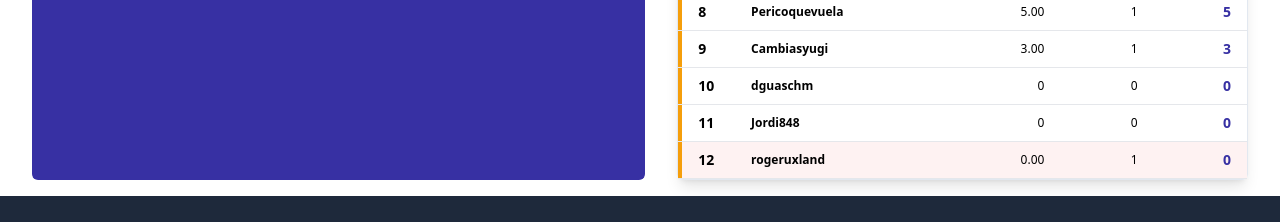
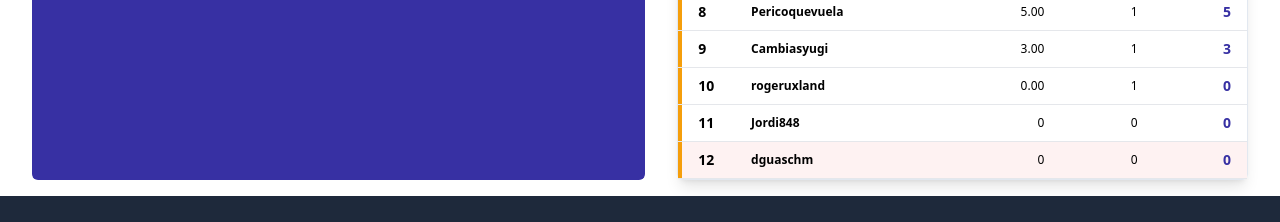
Before and after one commit to dguasch89/poker-league, a React (Vite) app: page / in a window 1280 px wide. Shown: the part 586-808 px from the top of the page. Built offline with nearby package versions, Linux system fonts and the light colour scheme.

Commit message:
refactor: introduce sortBy/maxBy utilities
instead of using `.sort()` / `.reverse()` which have various pitfalls
(they mutate in-place, not immediate whether the sort is ascending or descending),
add generic `sortBy()` / `maxBy()` utilities to make the logic more explicit

```diff
--- a/src/domain/season.ts
+++ b/src/domain/season.ts
@@ -1,5 +1,6 @@
 import {IGame, IPlayer, ISeason} from './interfaces';
 import {isInvalidPlayer} from './player.js';
+import {sortBy, maxBy} from './util.js';
 const pointsByPosition = new Map([
   [1, 25],
   [2, 18],
@@ -54,11 +55,7 @@ export const getPlayerSeasonPointsPerGamePercentage = (season: ISeason, playerId
 };
 
 export const sortPlayersByTotalSeasonPointsDesc = (season: ISeason, players: IPlayer[]) => {
-  return [...players]
-    .sort((a: IPlayer, b: IPlayer) => {
-      return getPlayerSeasonPoints(season, a.id) - getPlayerSeasonPoints(season, b.id);
-    })
-    .reverse();
+  return sortBy(players, p => getPlayerSeasonPoints(season, p.id), 'desc');
 };
 
 export const getBestSeasonPlayers = (players: IPlayer[], season: ISeason) => {
@@ -67,12 +64,7 @@ export const getBestSeasonPlayers = (players: IPlayer[], season: ISeason) => {
 };
 
 export const getBestPointsPerGamePercentagePlayer = (season: ISeason, players: IPlayer[]) => {
-  return [...players].sort((a: IPlayer, b: IPlayer) => {
-    return (
-      getPlayerSeasonPointsPerGamePercentage(season, b.id) -
-      getPlayerSeasonPointsPerGamePercentage(season, a.id)
-    );
-  })[0];
+  return maxBy(players, p => Number(getPlayerSeasonPointsPerGamePercentage(season, p.id)));
 };
 
 export const isSeasonFinalized = (season: ISeason) => {
--- a/src/domain/season2.ts
+++ b/src/domain/season2.ts
@@ -1,6 +1,7 @@
 import {IGame, IPlayer, ISeason} from './interfaces';
 import {isInvalidPlayer} from './player';
 import {getPlayerSeasonGamesCount} from './season';
+import {sortBy, maxBy} from './util.js';
 
 export const pointsByPositionSeason2 = {
   4: {1: 18, 2: 15, 3: 10, 4: 7},
@@ -52,11 +53,7 @@ export const getPlayerSeasonPointsPerGamePercentage = (season: ISeason, playerId
 };
 
 export const sortPlayersByTotalSeasonPointsDesc = (season: ISeason, players: IPlayer[]) => {
-  return [...players]
-    .sort((a: IPlayer, b: IPlayer) => {
-      return getPlayerSeasonPoints(season, a.id) - getPlayerSeasonPoints(season, b.id);
-    })
-    .reverse();
+  return sortBy(players, p => getPlayerSeasonPoints(season, p.id), 'desc');
 };
 
 export const getBestSeasonPlayers = (players: IPlayer[], season: ISeason) => {
@@ -65,10 +62,5 @@ export const getBestSeasonPlayers = (players: IPlayer[], season: ISeason) => {
 };
 
 export const getBestPointsPerGamePercentagePlayer = (season: ISeason, players: IPlayer[]) => {
-  return [...players].sort((a: IPlayer, b: IPlayer) => {
-    return (
-      getPlayerSeasonPointsPerGamePercentage(season, b.id) -
-      getPlayerSeasonPointsPerGamePercentage(season, a.id)
-    );
-  })[0];
+  return maxBy(players, p => Number(getPlayerSeasonPointsPerGamePercentage(season, p.id)));
 };
--- /dev/null
+++ b/src/domain/util.ts
@@ -0,0 +1,12 @@
+export function sortBy<T, K>(array: T[], keySelector: (v: T) => K, order: 'asc' | 'desc') {
+  return [...array].sort(function(a, b) {
+    const keyA = keySelector(a);
+    const keyB = keySelector(b);
+    const compareResult = (Number(keyA > keyB) - Number(keyB > keyA));
+    return (order === 'desc' ? -1 : 1) * compareResult;
+  });
+}
+
+export function maxBy<T, K>(array: T[], keySelector: (v: T) => K) {
+  return sortBy(array, keySelector, 'desc')[0];
+}
```
